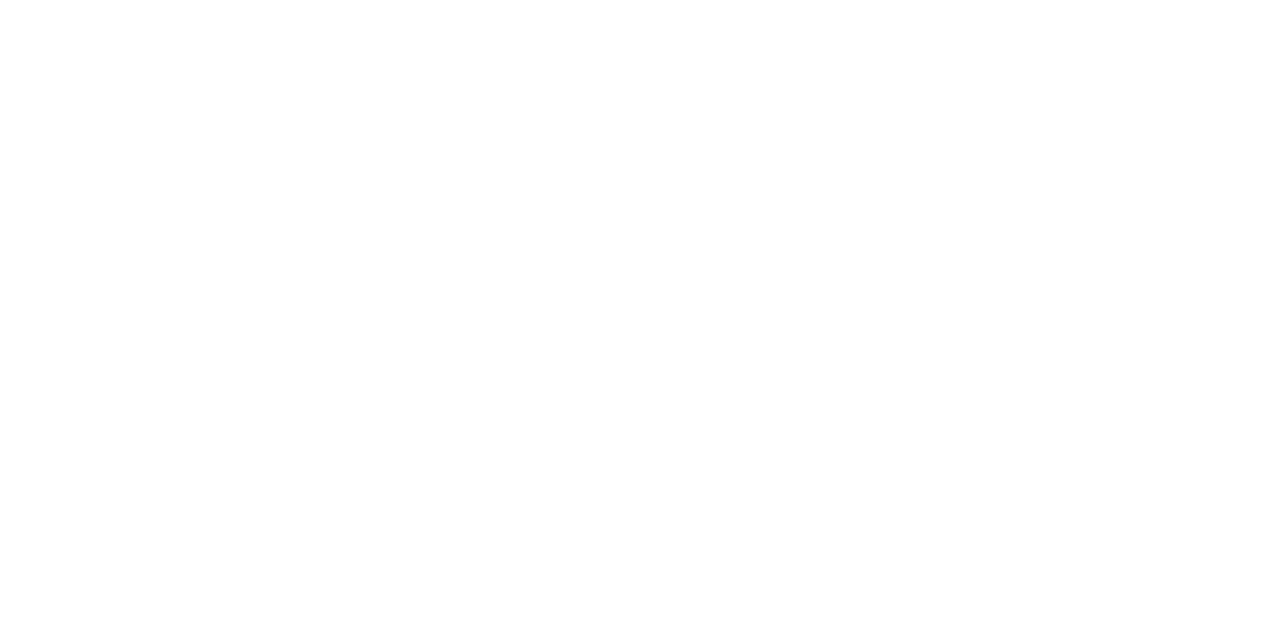
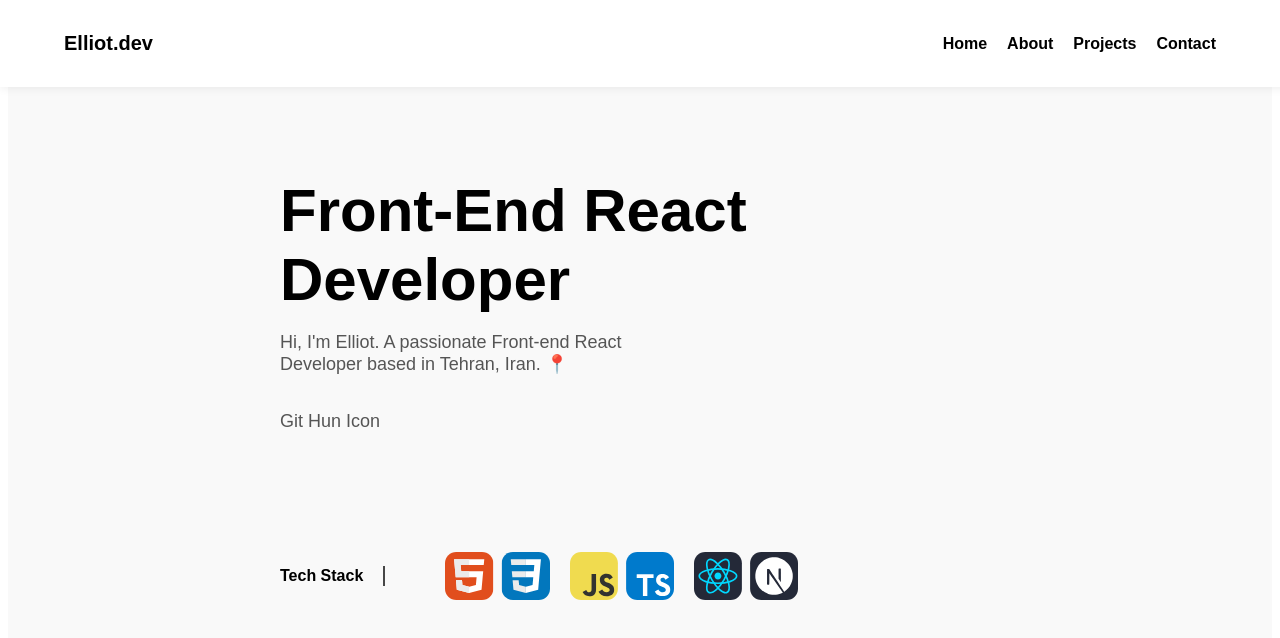
Before and after one commit to AFra1892/Portfolio, a plain HTML site: page index.html in a window 1280 px wide. Drawn offline with Linux system fonts and the light colour scheme.

Commit message:
header section

```diff
--- a/index.html
+++ b/index.html
@@ -3,9 +3,43 @@
 <head>
     <meta charset="UTF-8">
     <meta name="viewport" content="width=device-width, initial-scale=1.0">
-    <title>Document</title>
+    <title>Portfolio</title>
+    <link href="styles.css" rel="stylesheet">
 </head>
 <body>
-
+    <header id="home" class="portfolio__header">
+        <nav class="portfolio__header-navbar">
+            <div class="portfolio__header-navbar_logo">
+                <h3>Elliot.dev</h3>
+            </div>
+            <div class="portfolio__header-navbar_list">
+                <ul class="portfolio__header-navbar_list-items">
+                    <li><a href="#home">Home</a></li>
+                    <li><a href="#about">About</a></li>
+                    <li><a href="#projects">Projects</a></li>
+                    <li><a href="#contact">Contact</a></li>
+                </ul>
+            </div>
+        </nav>
+        <div class="portfolio__header-content">
+            <div class="portfolio__header-content_intro">
+                <div class="portfolio__header-content_intro-text">
+                    <h1>Front-End React Developer</h1>
+                    <p>Hi, I'm Elliot. A passionate Front-end React Developer based in Tehran, Iran. 📍</p>
+                    <p>Git Hun Icon </p>
+                </div>
+                <div class="portfolio__header-content_intro-image"></div>
+            </div>
+            <div class="portfolio__header-content_tech">
+                <h4>Tech Stack</h4>
+                <div class="vl"></div>
+                <div class="portfolio__header-content_tech-images">
+                    <img src="icons.svg"/>
+                    <img src="icons2.svg"/>
+                    <img src="icons3.svg"/>
+                </div>
+            </div>
+        </div>
+    </header>
 </body>
 </html>
--- a/styles.css
+++ b/styles.css
@@ -0,0 +1,95 @@
+body{
+    font-family: Poppins,sans-serif;
+}
+.portfolio__header{
+    background-color: #f9f9f9;
+}
+.portfolio__header-navbar{
+    top: 0;
+    left: 0;
+    right: 0;
+    position: fixed;
+    width: 100%;
+    background-color: #fff;
+    display: flex;
+    flex-direction: row;
+    align-items: center;
+    justify-content: space-between;
+    padding: .75rem 4rem;
+    box-shadow: 0 0 10px rgba(0,0,0,.09);
+}
+.portfolio__header-navbar_logo{
+    display: flex;
+    align-items: center;
+    justify-content: flex-start;
+}
+.portfolio__header-navbar_logo h3{
+    font-size: 20px;
+    font-weight: bold;
+
+}
+.portfolio__header-navbar_list{
+    display: flex;
+    justify-content: flex-end;
+    margin-right: 8rem;
+}
+.portfolio__header-navbar_list-items{
+    list-style: none;
+    display: flex;
+    flex-direction: row;
+    justify-content: flex-end;
+    align-items: center;
+    gap:20px;
+}
+.portfolio__header-navbar_list-items a{
+    text-decoration: none;
+    color: black;
+    font-weight: bold;
+}
+.portfolio__header-navbar_list-items a:hover{
+    color: blue;
+    transition: .5s;
+}
+.portfolio__header-content{
+    padding: 8rem 17rem;
+    display: flex;
+    flex-direction: column;
+}
+.portfolio__header-content_intro{
+    display: flex;
+    flex-direction: row;
+}
+.portfolio__header-content_intro-text{
+    display: flex;
+    flex-direction: column;
+}
+.portfolio__header-content_intro-text h1{
+    font-size: 60px;
+    max-width: 500px;
+    margin-bottom: 0;
+}
+.portfolio__header-content_intro-text p{
+    max-width: 400px;
+    font-size: 18px;
+    color:#555
+}
+.portfolio__header-content_tech{
+    margin-top: 6rem;
+    display: flex;
+    flex-direction: row;
+    gap: 20px;
+    align-items: center;
+
+}
+
+.vl {
+    border-left: 2px solid rgb(71, 71, 71);
+    height: 20px;
+  }
+
+.portfolio__header-content_tech-images{
+    display: flex;
+    flex-direction: row;
+    gap: 20px;
+    margin-left: 40px;
+}
```
Also changed, not shown: about.webp (added), icons.svg (added), icons2.svg (added), icons3.svg (added).
